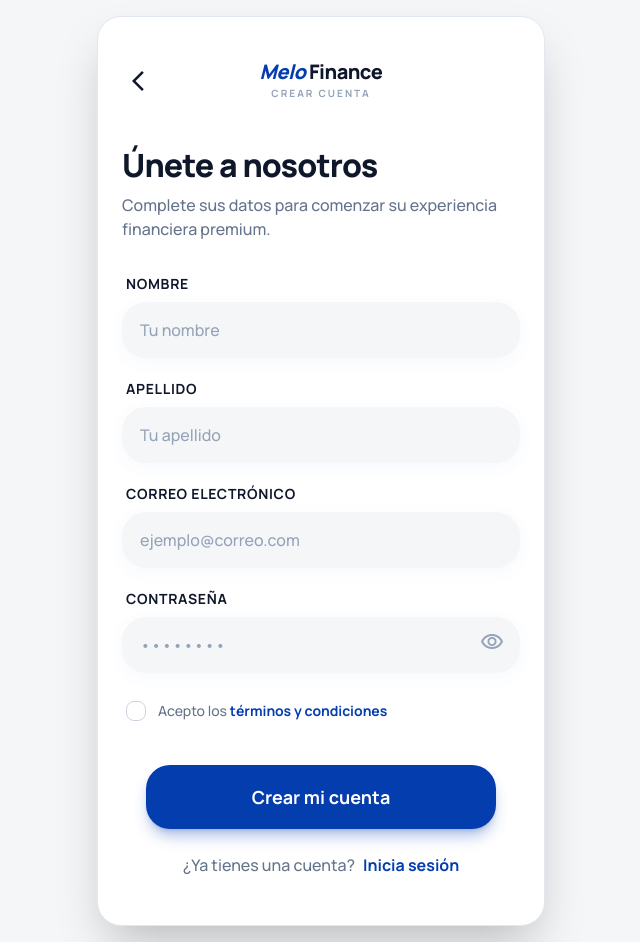
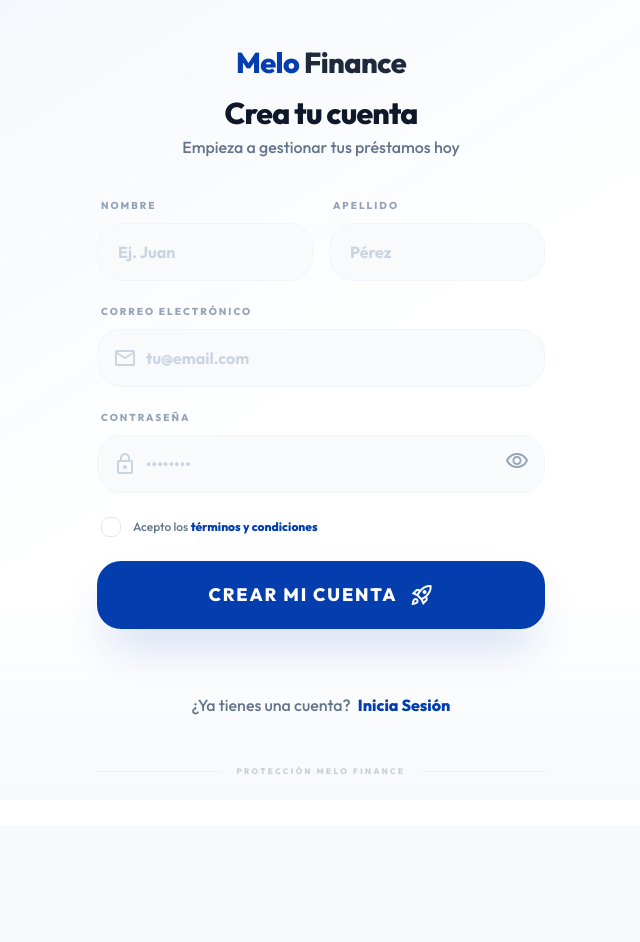
Before and after one commit to corruzo/melo-finance, a FastAPI app: page /signup in a window 1280 px wide. Shown: the whole page, without its empty margins (319-959 px from the left). After the commit the page ends 774 px from the top, so only its background shows below. Run offline with FastAPI, Linux system fonts and the light colour scheme; some libraries are stand-ins or nearby versions.

Commit message:
Design: Updated sign-up page to match branding. Cleanup: Removed unused files and directories.

```diff
--- a/templates/sign-up.html
+++ b/templates/sign-up.html
@@ -1,5 +1,4 @@
 <!DOCTYPE html>
-
 <html class="light" lang="es">
 
 <head>
@@ -11,31 +10,22 @@
     <meta name="theme-color" content="#043dae">
     <title>Melo Finance - Crear Cuenta</title>
     <script src="https://cdn.tailwindcss.com?plugins=forms,container-queries"></script>
-    <link href="https://fonts.googleapis.com/css2?family=Manrope:wght@300;400;500;600;700;800&amp;display=swap"
-        rel="stylesheet" />
-    <link href="https://fonts.googleapis.com/css2?family=Material+Symbols+Outlined:wght@100..700,0..1&amp;display=swap"
+    <link href="https://fonts.googleapis.com/css2?family=Outfit:wght@300;400;500;600;700;800&display=swap"
         rel="stylesheet" />
     <link
-        href="https://fonts.googleapis.com/css2?family=Material+Symbols+Outlined:wght,FILL@100..700,0..1&amp;display=swap"
+        href="https://fonts.googleapis.com/css2?family=Material+Symbols+Outlined:opsz,wght,FILL,GRAD@20..48,100..700,0,1"
         rel="stylesheet" />
-    <script id="tailwind-config">
+    <script>
         tailwind.config = {
             darkMode: "class",
             theme: {
                 extend: {
                     colors: {
-                        "primary": "#043dae",
-                        "background-light": "#f5f6f8",
-                        "background-dark": "#0f1623",
+                        "melo": "#043dae",
+                        "melo-dark": "#032b7c",
                     },
                     fontFamily: {
-                        "display": ["Manrope", "sans-serif"]
-                    },
-                    borderRadius: {
-                        "DEFAULT": "0.5rem",
-                        "lg": "1rem",
-                        "xl": "1.5rem",
-                        "full": "9999px"
+                        sans: ["Outfit", "system-ui", "sans-serif"],
                     },
                 },
             },
@@ -43,105 +33,159 @@
     </script>
     <style>
         body {
-            font-family: 'Manrope', sans-serif;
+            font-family: 'Outfit', sans-serif;
+            -webkit-font-smoothing: antialiased;
         }
 
-        .soft-shadow {
-            box-shadow: 0 4px 20px -2px rgba(11, 94, 218, 0.05);
+        .material-symbols-outlined {
+            font-variation-settings: 'FILL' 0, 'wght' 400, 'GRAD' 0, 'opsz' 24;
+        }
+
+        .logo-text {
+            font-size: 1.8rem;
+            font-weight: 800;
+            letter-spacing: -0.02em;
+            line-height: 1;
+        }
+
+        .logo-melo {
+            color: #043dae;
+        }
+
+        .logo-finance {
+            color: #1e293b;
+        }
+
+        .dark .logo-finance {
+            color: #e2e8f0;
+        }
+
+        .wave-bg {
+            position: fixed;
+            bottom: 0;
+            left: 0;
+            width: 100%;
+            height: 200px;
+            background: linear-gradient(180deg, transparent 0%, rgba(4, 61, 174, 0.03) 100%);
+            border-radius: 50% 50% 0 0;
+            pointer-events: none;
         }
     </style>
 </head>
 
-<body class="bg-background-light dark:bg-background-dark antialiased flex items-center justify-center min-h-screen p-4">
-    <div
-        class="relative flex w-full flex-col bg-white dark:bg-slate-900 shadow-2xl rounded-3xl border border-slate-200 dark:border-slate-800 max-w-md mx-auto py-6">
-        <!-- Header Navigation -->
-        <div class="flex items-center p-4 pb-2 justify-between">
-            <a href="/login"
-                class="text-slate-900 dark:text-slate-100 flex size-12 shrink-0 items-center justify-center rounded-full hover:bg-primary/10 transition-colors">
-                <span class="material-symbols-outlined">arrow_back_ios_new</span>
-            </a>
-            <div class="flex-1 flex flex-col items-center pr-12">
-                <h1 class="text-primary italic font-black text-xl tracking-tight leading-none">Melo <span
-                        class="text-slate-900 dark:text-white not-italic">Finance</span></h1>
-                <p class="text-[10px] text-slate-400 uppercase font-bold tracking-[0.2em] mt-1">Crear Cuenta</p>
+<body class="bg-white dark:bg-black min-h-screen flex flex-col relative overflow-x-hidden antialiased">
+    <!-- Background patterns -->
+    <div class="fixed inset-0 bg-gradient-to-br from-melo/5 via-transparent to-transparent pointer-events-none"></div>
+    <div class="wave-bg"></div>
+
+    <div class="relative flex-1 flex flex-col items-center justify-center p-6 py-12">
+        <div class="w-full max-w-md space-y-8">
+            <!-- Header Section -->
+            <div class="text-center space-y-4">
+                <div class="logo-text inline-block">
+                    <span class="logo-melo">Melo</span>
+                    <span class="logo-finance font-extrabold not-italic">Finance</span>
+                </div>
+                <div>
+                    <h1 class="text-3xl font-black text-slate-900 dark:text-white tracking-tight">Crea tu cuenta</h1>
+                    <p class="text-slate-500 dark:text-slate-400 font-medium mt-1">Empieza a gestionar tus préstamos hoy
+                    </p>
                 </div>
             </div>
-        <!-- Hero Section -->
-        <div class="px-6 pt-8 pb-4">
-            <h1 class="text-slate-900 dark:text-slate-100 tracking-tight text-[32px] font-extrabold leading-tight">Únete
-                a nosotros</h1>
-            <p class="text-slate-500 dark:text-slate-400 text-base font-medium leading-normal mt-2">Complete sus datos
-                para comenzar su experiencia financiera premium.</p>
+
+            <!-- Registration Form -->
+            <form action="/signup" method="POST" class="space-y-4">
+                <div class="grid grid-cols-2 gap-4">
+                    <!-- Name Field -->
+                    <div class="space-y-2">
+                        <label
+                            class="text-[10px] font-black text-slate-400 uppercase tracking-[0.2em] ml-1">Nombre</label>
+                        <input name="nombre" required type="text"
+                            class="w-full px-5 py-4 bg-slate-50 dark:bg-slate-900 border border-slate-100 dark:border-slate-800 rounded-3xl focus:border-melo focus:ring-4 focus:ring-melo/10 transition-all font-bold text-slate-900 dark:text-white placeholder:text-slate-300"
+                            placeholder="Ej. Juan" />
                     </div>
-        <!-- Registration Form -->
-        <form action="/signup" method="POST" class="flex flex-col gap-5 px-6 py-4">
-            <!-- Name Field -->
-            <div class="flex flex-col w-full">
+                    <!-- Surname Field -->
+                    <div class="space-y-2">
                         <label
-                    class="text-slate-900 dark:text-slate-100 text-sm font-bold leading-normal pb-2 ml-1 uppercase tracking-wider">Nombre</label>
-                <div class="relative">
-                    <input name="nombre" required
-                        class="form-input flex w-full rounded-xl text-slate-900 dark:text-slate-100 border-none bg-background-light dark:bg-slate-800/50 h-14 placeholder:text-slate-400 p-[18px] text-base font-medium soft-shadow focus:ring-2 focus:ring-primary/20 transition-all"
-                        placeholder="Tu nombre" type="text" autocomplete="given-name" />
+                            class="text-[10px] font-black text-slate-400 uppercase tracking-[0.2em] ml-1">Apellido</label>
+                        <input name="apellido" required type="text"
+                            class="w-full px-5 py-4 bg-slate-50 dark:bg-slate-900 border border-slate-100 dark:border-slate-800 rounded-3xl focus:border-melo focus:ring-4 focus:ring-melo/10 transition-all font-bold text-slate-900 dark:text-white placeholder:text-slate-300"
+                            placeholder="Pérez" />
                     </div>
                 </div>
-            <!-- Surname Field -->
-            <div class="flex flex-col w-full">
-                <label
-                    class="text-slate-900 dark:text-slate-100 text-sm font-bold leading-normal pb-2 ml-1 uppercase tracking-wider">Apellido</label>
+
+                <!-- Email Field -->
+                <div class="space-y-2">
+                    <label class="text-[10px] font-black text-slate-400 uppercase tracking-[0.2em] ml-1">Correo
+                        Electrónico</label>
                     <div class="relative">
-                    <input name="apellido" required
-                        class="form-input flex w-full rounded-xl text-slate-900 dark:text-slate-100 border-none bg-background-light dark:bg-slate-800/50 h-14 placeholder:text-slate-400 p-[18px] text-base font-medium soft-shadow focus:ring-2 focus:ring-primary/20 transition-all"
-                        placeholder="Tu apellido" type="text" autocomplete="family-name" />
+                        <span
+                            class="material-symbols-outlined absolute left-4 top-1/2 -translate-y-1/2 text-slate-300">mail</span>
+                        <input name="email" required type="email"
+                            class="w-full pl-12 pr-5 py-4 bg-slate-50 dark:bg-slate-900 border border-slate-100 dark:border-slate-800 rounded-3xl focus:border-melo focus:ring-4 focus:ring-melo/10 transition-all font-bold text-slate-900 dark:text-white placeholder:text-slate-300"
+                            placeholder="tu@email.com" />
                     </div>
                 </div>
-            <!-- Email Field -->
-            <div class="flex flex-col w-full">
+
+                <!-- Password Field -->
+                <div class="space-y-2">
                     <label
-                    class="text-slate-900 dark:text-slate-100 text-sm font-bold leading-normal pb-2 ml-1 uppercase tracking-wider">Correo
-                    electrónico</label>
-                <div class="relative">
-                    <input name="email" required
-                        class="form-input flex w-full rounded-xl text-slate-900 dark:text-slate-100 border-none bg-background-light dark:bg-slate-800/50 h-14 placeholder:text-slate-400 p-[18px] text-base font-medium soft-shadow focus:ring-2 focus:ring-primary/20 transition-all"
-                        placeholder="ejemplo@correo.com" type="email" inputmode="email" autocomplete="email" />
-                </div>
-            </div>
-            <!-- Password Field -->
-            <div class="flex flex-col w-full">
-                <label
-                    class="text-slate-900 dark:text-slate-100 text-sm font-bold leading-normal pb-2 ml-1 uppercase tracking-wider">Contraseña</label>
+                        class="text-[10px] font-black text-slate-400 uppercase tracking-[0.2em] ml-1">Contraseña</label>
                     <div class="relative group">
-                    <input name="password" required
-                        class="form-input flex w-full rounded-xl text-slate-900 dark:text-slate-100 border-none bg-background-light dark:bg-slate-800/50 h-14 placeholder:text-slate-400 p-[18px] text-base font-medium soft-shadow focus:ring-2 focus:ring-primary/20 transition-all"
-                        placeholder="••••••••" type="password" autocomplete="new-password" />
-                    <button type="button"
-                        class="absolute right-4 top-1/2 -translate-y-1/2 text-slate-400 hover:text-primary transition-colors"
-                        onclick="const p=this.closest('.relative').querySelector('input'); p.type=p.type==='password'?'text':'password'; this.querySelector('span').textContent=p.type==='password'?'visibility':'visibility_off';">
-                        <span class="material-symbols-outlined">visibility</span>
+                        <span
+                            class="material-symbols-outlined absolute left-4 top-1/2 -translate-y-1/2 text-slate-300">lock</span>
+                        <input name="password" required type="password" id="passwordInput"
+                            class="w-full pl-12 pr-12 py-4 bg-slate-50 dark:bg-slate-900 border border-slate-100 dark:border-slate-800 rounded-3xl focus:border-melo focus:ring-4 focus:ring-melo/10 transition-all font-bold text-slate-900 dark:text-white placeholder:text-slate-300"
+                            placeholder="••••••••" />
+                        <button type="button" onclick="togglePassword()"
+                            class="absolute right-4 top-1/2 -translate-y-1/2 text-slate-400 hover:text-melo transition-colors">
+                            <span class="material-symbols-outlined" id="eyeIcon">visibility</span>
                         </button>
                     </div>
                 </div>
+
                 <!-- Terms checkbox -->
-            <div class="flex items-center gap-3 px-1 mt-2">
-                <input class="w-5 h-5 rounded border-slate-300 text-primary focus:ring-primary/20 transition-all"
-                    type="checkbox" />
-                <p class="text-sm text-slate-500 dark:text-slate-400 font-medium">Acepto los <span
-                        class="text-primary font-bold">términos y condiciones</span></p>
-            </div>
+                <label class="flex items-center gap-3 px-1 py-2 cursor-pointer group">
+                    <input type="checkbox" required
+                        class="w-5 h-5 rounded-lg border-slate-200 text-melo focus:ring-melo/20 transition-all cursor-pointer" />
+                    <span class="text-xs text-slate-500 font-medium group-hover:text-slate-700 transition-colors">
+                        Acepto los <span class="text-melo font-black">términos y condiciones</span>
+                    </span>
+                </label>
+
                 <!-- Action Button -->
-            <div class="mt-auto p-6 pb-2">
                 <button type="submit"
-                    class="flex w-full items-center justify-center h-16 bg-primary text-white rounded-xl text-lg font-bold shadow-lg shadow-primary/30 hover:bg-blue-700 active:scale-[0.98] transition-all">
+                    class="w-full py-5 bg-melo text-white rounded-3xl font-black text-lg shadow-2xl shadow-melo/20 hover:bg-melo-dark active:scale-[0.98] transition-all flex items-center justify-center gap-3 uppercase tracking-widest">
                     Crear mi cuenta
+                    <span class="material-symbols-outlined">rocket_launch</span>
                 </button>
-                <div class="flex items-center justify-center mt-6 gap-2">
-                    <p class="text-slate-500 dark:text-slate-400 font-medium">¿Ya tienes una cuenta?</p>
-                    <a class="text-primary font-bold hover:underline" href="/login">Inicia sesión</a>
+            </form>
+
+            <!-- Footer -->
+            <div class="text-center pt-8">
+                <p class="text-slate-500 font-medium">
+                    ¿Ya tienes una cuenta?
+                    <a href="/login" class="text-melo font-black ml-1 hover:underline">Inicia Sesión</a>
+                </p>
+                <div class="mt-12 flex items-center gap-4 opacity-50">
+                    <div class="flex-1 h-px bg-slate-200"></div>
+                    <span class="text-[8px] font-black uppercase tracking-[0.3em] text-slate-400">Protección Melo
+                        Finance</span>
+                    <div class="flex-1 h-px bg-slate-200"></div>
                 </div>
             </div>
-        </form>
         </div>
+    </div>
+
+    <script>
+        function togglePassword() {
+            const input = document.getElementById('passwordInput');
+            const icon = document.getElementById('eyeIcon');
+            const type = input.type === 'password' ? 'text' : 'password';
+            input.type = type;
+            icon.textContent = type === 'password' ? 'visibility' : 'visibility_off';
+        }
+    </script>
 </body>
 
 </html>
```
Also changed, not shown: melo logo de ia.png (deleted), stitch/capital_management_dashboard/screen.png (deleted), stitch/directorio_de_clientes/screen.png (deleted), stitch/formulario_de_nuevo_pr_stamo/screen.png (deleted), stitch/premium_login_screen/screen.png (deleted), stitch/premium_sign_up_screen/screen.png (deleted), templates/loginopcion1.html (deleted), 1 other file. Lines whose indentation alone changed are shown as unchanged.
